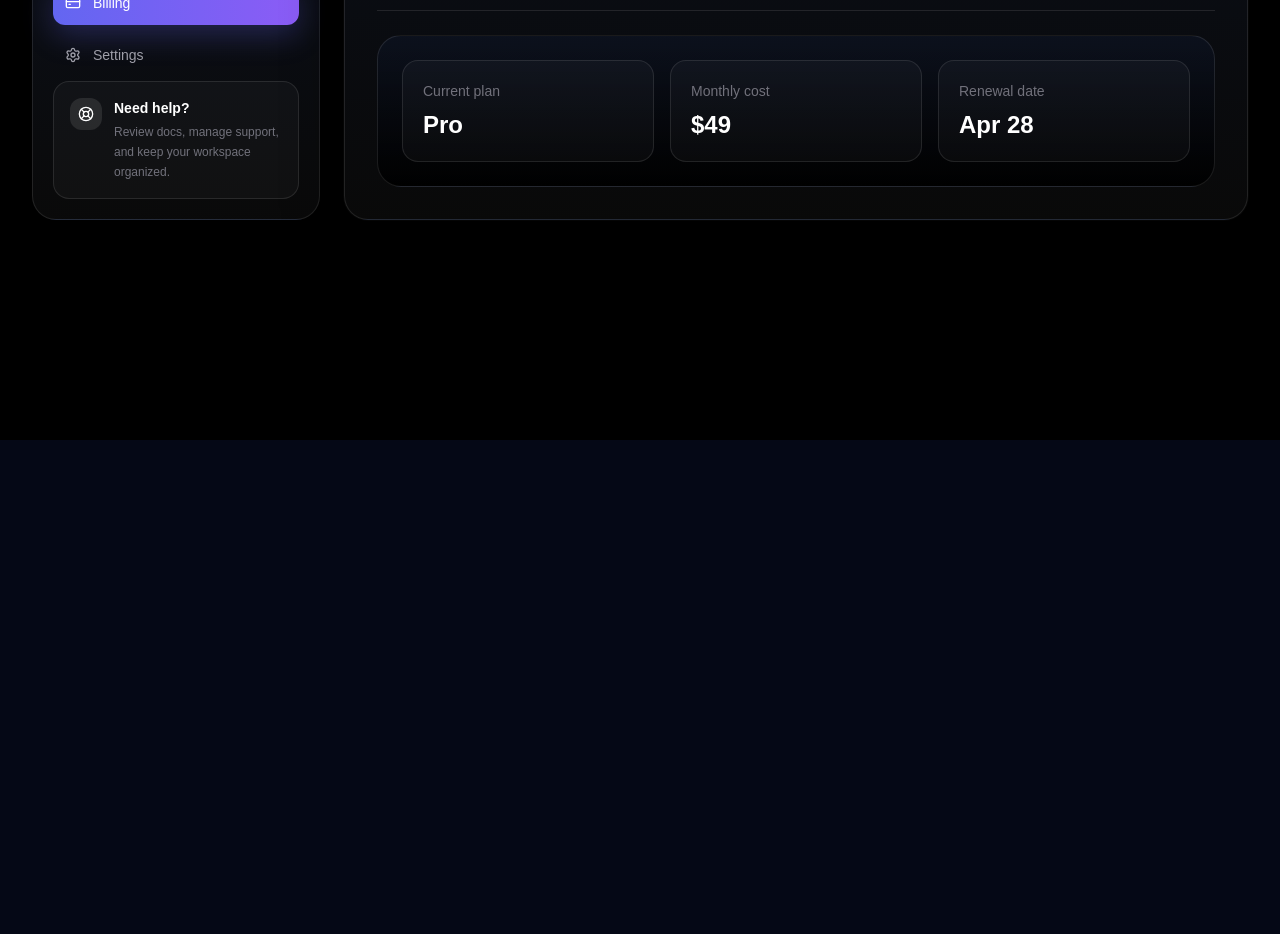
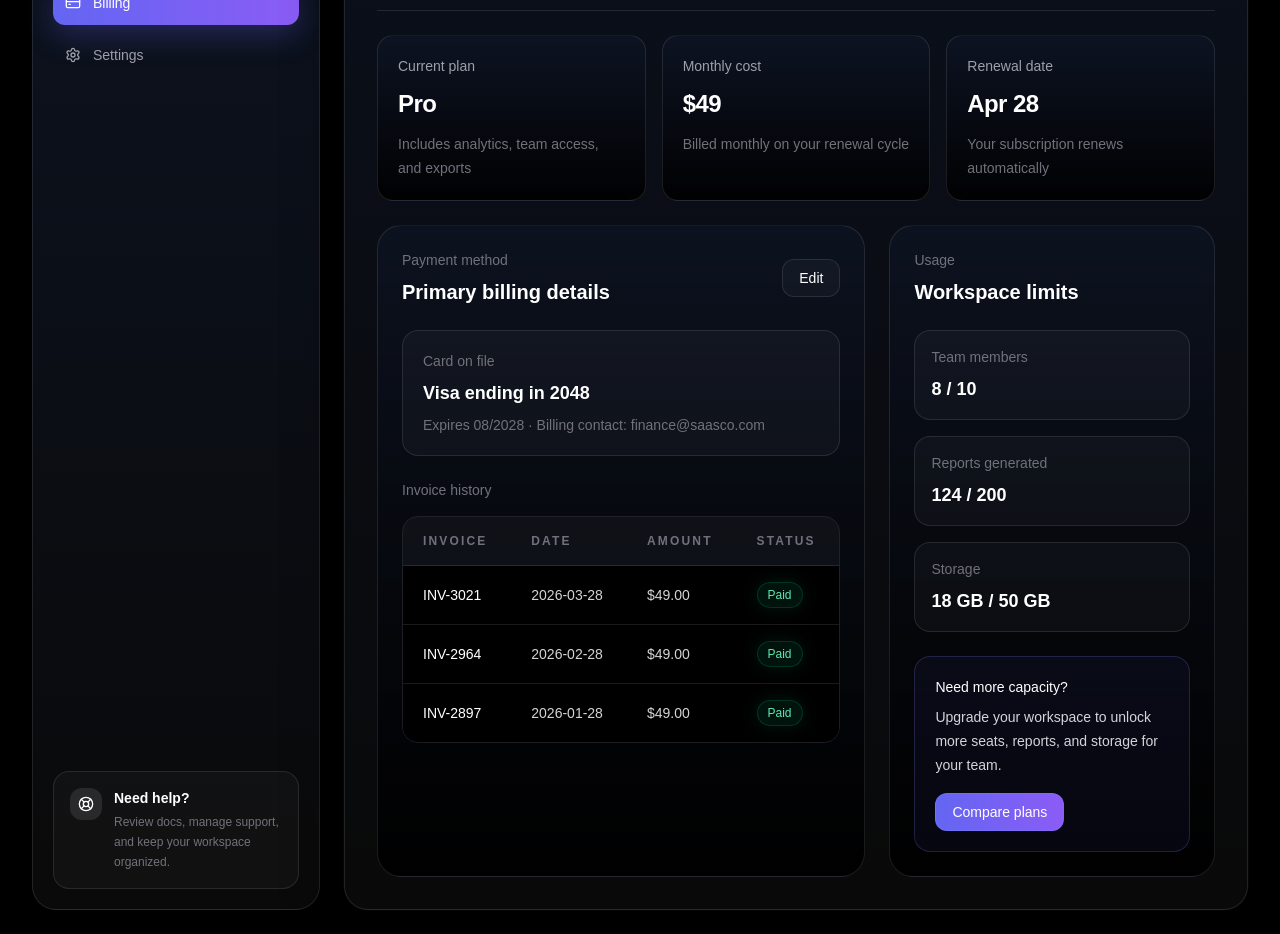
Before and after one commit to RoussosAdo/saas-dashboard-ui, a Next.js app: page /billing in a window 1280 px wide. Shown: the part 360-1294 px from the top of the page. Before the commit the page ends 800 px from the top, so only its background shows below. Built offline with nearby package versions, Linux system fonts and the light colour scheme.

Commit message:
Upgrade billing page with summary cards, invoice table, and usage panels

```diff
--- a/app/billing/page.tsx
+++ b/app/billing/page.tsx
@@ -1,6 +1,13 @@
 import DashboardShell from "app/components/layout/dashboard-shell";
 import DashboardSection from "app/components/dashboard/dashboard-section";
 import PageHeader from "app/components/dashboard/page-header";
+import HighlightCard from "app/components/dashboard/highlight-card";
+import InvoiceBadge from "app/components/dashboard/invoice-badge";
+import {
+  billingInvoices,
+  billingSummary,
+  billingUsage,
+} from "app/data/analytics";
 
 export default function BillingPage() {
   return (
@@ -8,27 +15,137 @@ export default function BillingPage() {
       <PageHeader
         eyebrow="Billing"
         title="Subscription overview"
-        description="Review your current plan, billing cycle, and workspace subscription details."
+        description="Review your plan, payment activity, workspace usage, and subscription details."
+        action={
+          <button className="rounded-xl bg-[linear-gradient(90deg,#6366F1,#8B5CF6)] px-4 py-2.5 text-sm font-semibold text-white shadow-[0_10px_30px_rgba(99,102,241,0.25)] transition-all duration-300 hover:-translate-y-0.5 hover:shadow-[0_16px_40px_rgba(99,102,241,0.35)]">
+            Upgrade plan
+          </button>
+        }
       />
 
-      <DashboardSection>
-        <div className="grid gap-4 md:grid-cols-3">
-          <div className="rounded-2xl border border-white/10 bg-white/[0.03] p-5">
-            <p className="text-sm text-zinc-500">Current plan</p>
-            <p className="mt-2 text-2xl font-semibold text-white">Pro</p>
+      <section className="grid gap-4 md:grid-cols-2 xl:grid-cols-3">
+        {billingSummary.map((item) => (
+          <HighlightCard
+            key={item.label}
+            label={item.label}
+            value={item.value}
+            note={item.note}
+          />
+        ))}
+      </section>
+
+      <section className="mt-6 grid gap-6 xl:grid-cols-[1.2fr_0.8fr]">
+        <DashboardSection>
+          <div className="flex items-center justify-between gap-4">
+            <div>
+              <p className="text-sm font-medium text-zinc-500">Payment method</p>
+              <h2 className="mt-2 text-xl font-semibold text-white">
+                Primary billing details
+              </h2>
+            </div>
+
+            <button className="rounded-xl border border-white/10 bg-white/[0.03] px-4 py-2 text-sm font-medium text-white transition hover:bg-white/[0.06]">
+              Edit
+            </button>
           </div>
 
-          <div className="rounded-2xl border border-white/10 bg-white/[0.03] p-5">
-            <p className="text-sm text-zinc-500">Monthly cost</p>
-            <p className="mt-2 text-2xl font-semibold text-white">$49</p>
+          <div className="mt-6 rounded-2xl border border-white/10 bg-white/[0.03] p-5">
+            <p className="text-sm text-zinc-500">Card on file</p>
+            <p className="mt-2 text-lg font-semibold text-white">
+              Visa ending in 2048
+            </p>
+            <p className="mt-2 text-sm text-zinc-500">
+              Expires 08/2028 · Billing contact: finance@saasco.com
+            </p>
           </div>
 
-          <div className="rounded-2xl border border-white/10 bg-white/[0.03] p-5">
-            <p className="text-sm text-zinc-500">Renewal date</p>
-            <p className="mt-2 text-2xl font-semibold text-white">Apr 28</p>
+          <div className="mt-6">
+            <p className="text-sm font-medium text-zinc-500">Invoice history</p>
+
+            <div className="mt-4 overflow-hidden rounded-2xl border border-white/10">
+              <div className="overflow-x-auto">
+                <table className="min-w-full divide-y divide-white/10 text-left">
+                  <thead className="bg-white/[0.03]">
+                    <tr>
+                      <th className="px-5 py-4 text-xs font-semibold uppercase tracking-[0.18em] text-zinc-500">
+                        Invoice
+                      </th>
+                      <th className="px-5 py-4 text-xs font-semibold uppercase tracking-[0.18em] text-zinc-500">
+                        Date
+                      </th>
+                      <th className="px-5 py-4 text-xs font-semibold uppercase tracking-[0.18em] text-zinc-500">
+                        Amount
+                      </th>
+                      <th className="px-5 py-4 text-xs font-semibold uppercase tracking-[0.18em] text-zinc-500">
+                        Status
+                      </th>
+                    </tr>
+                  </thead>
+
+                  <tbody className="divide-y divide-white/10 bg-black">
+                    {billingInvoices.map((invoice) => (
+                      <tr
+                        key={invoice.id}
+                        className="transition-all duration-200 hover:bg-indigo-500/[0.04]"
+                      >
+                        <td className="px-5 py-4 text-sm font-medium text-white">
+                          {invoice.id}
+                        </td>
+                        <td className="px-5 py-4 text-sm text-zinc-300">
+                          {invoice.date}
+                        </td>
+                        <td className="px-5 py-4 text-sm text-zinc-300">
+                          {invoice.amount}
+                        </td>
+                        <td className="px-5 py-4">
+                          <InvoiceBadge status={invoice.status} />
+                        </td>
+                      </tr>
+                    ))}
+                  </tbody>
+                </table>
+              </div>
+            </div>
           </div>
-        </div>
-      </DashboardSection>
+        </DashboardSection>
+
+        <DashboardSection>
+          <div>
+            <p className="text-sm font-medium text-zinc-500">Usage</p>
+            <h2 className="mt-2 text-xl font-semibold text-white">
+              Workspace limits
+            </h2>
+          </div>
+
+          <div className="mt-6 space-y-4">
+            {billingUsage.map((item) => (
+              <div
+                key={item.label}
+                className="rounded-2xl border border-white/10 bg-white/[0.03] p-4 transition-all duration-300 hover:border-indigo-400/20 hover:bg-indigo-500/[0.04]"
+              >
+                <p className="text-sm text-zinc-500">{item.label}</p>
+                <p className="mt-2 text-lg font-semibold text-white">
+                  {item.value}
+                </p>
+              </div>
+            ))}
+          </div>
+
+          <div className="mt-6 rounded-2xl border border-indigo-400/20 bg-indigo-500/[0.06] p-5">
+            <p className="text-sm font-medium text-white">
+              Need more capacity?
+            </p>
+            <p className="mt-2 text-sm leading-6 text-zinc-300">
+              Upgrade your workspace to unlock more seats, reports, and storage
+              for your team.
+            </p>
+
+            <button className="mt-4 rounded-xl border border-indigo-400/30 bg-[linear-gradient(90deg,#6366F1,#8B5CF6)] px-4 py-2 text-sm font-medium text-white transition hover:opacity-90">
+              Compare plans
+            </button>
+          </div>
+        </DashboardSection>
+      </section>
     </DashboardShell>
   );
 }
--- /dev/null
+++ b/app/components/dashboard/invoice-badge.tsx
@@ -0,0 +1,20 @@
+type InvoiceBadgeProps = {
+  status: "Paid" | "Pending" | "Failed";
+};
+
+export default function InvoiceBadge({ status }: InvoiceBadgeProps) {
+  const styles =
+    status === "Paid"
+      ? "border-emerald-500/20 bg-emerald-500/10 text-emerald-300 shadow-[0_0_18px_rgba(16,185,129,0.14)]"
+      : status === "Pending"
+      ? "border-amber-500/20 bg-amber-500/10 text-amber-300 shadow-[0_0_18px_rgba(245,158,11,0.12)]"
+      : "border-rose-500/20 bg-rose-500/10 text-rose-300 shadow-[0_0_18px_rgba(244,63,94,0.12)]";
+
+  return (
+    <span
+      className={`inline-flex rounded-full border px-2.5 py-1 text-xs font-medium ${styles}`}
+    >
+      {status}
+    </span>
+  );
+}
--- a/app/data/analytics.ts
+++ b/app/data/analytics.ts
@@ -85,3 +85,57 @@ export const analyticsInsights = [
       "Conversion rate improvements suggest that onboarding and key activation flows are performing better.",
   },
 ];
+
+export const billingSummary = [
+  {
+    label: "Current plan",
+    value: "Pro",
+    note: "Includes analytics, team access, and exports",
+  },
+  {
+    label: "Monthly cost",
+    value: "$49",
+    note: "Billed monthly on your renewal cycle",
+  },
+  {
+    label: "Renewal date",
+    value: "Apr 28",
+    note: "Your subscription renews automatically",
+  },
+];
+
+export const billingInvoices = [
+  {
+    id: "INV-3021",
+    date: "2026-03-28",
+    amount: "$49.00",
+    status: "Paid",
+  },
+  {
+    id: "INV-2964",
+    date: "2026-02-28",
+    amount: "$49.00",
+    status: "Paid",
+  },
+  {
+    id: "INV-2897",
+    date: "2026-01-28",
+    amount: "$49.00",
+    status: "Paid",
+  },
+];
+
+export const billingUsage = [
+  {
+    label: "Team members",
+    value: "8 / 10",
+  },
+  {
+    label: "Reports generated",
+    value: "124 / 200",
+  },
+  {
+    label: "Storage",
+    value: "18 GB / 50 GB",
+  },
+];
```
